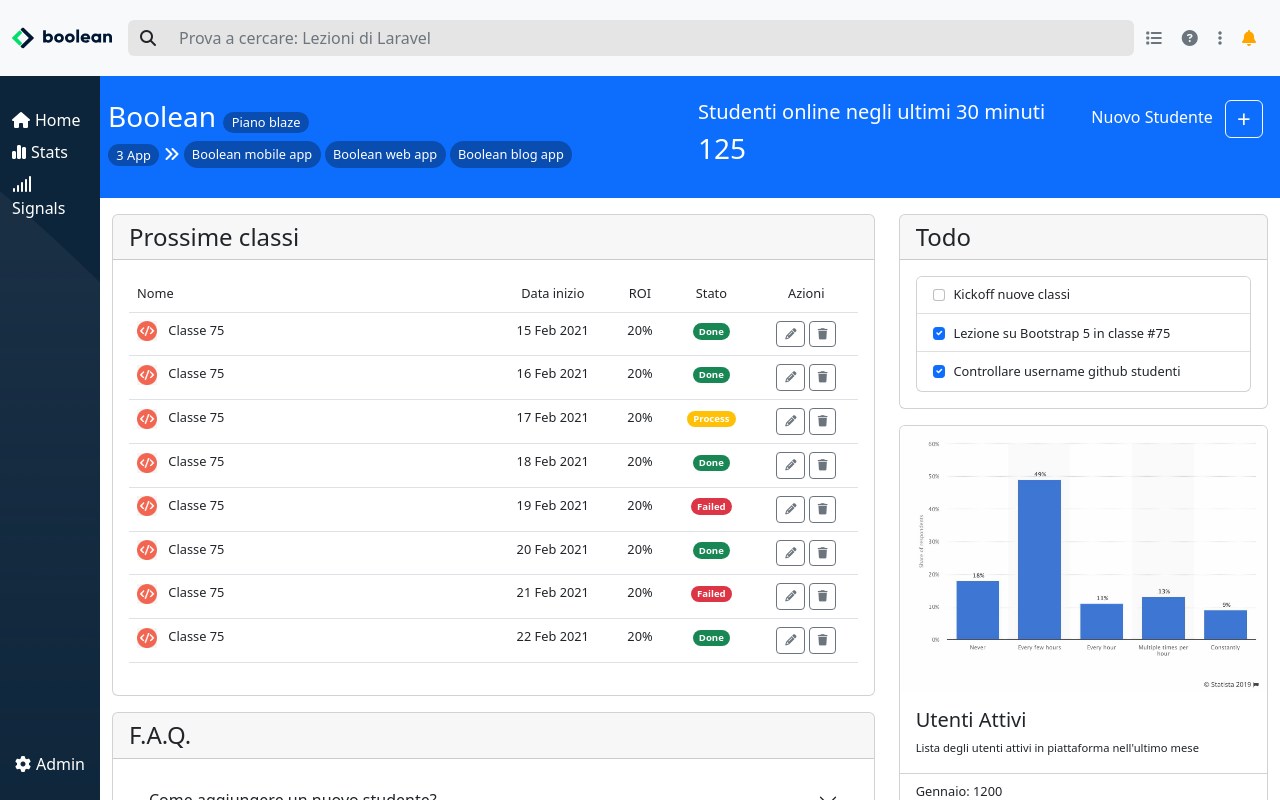
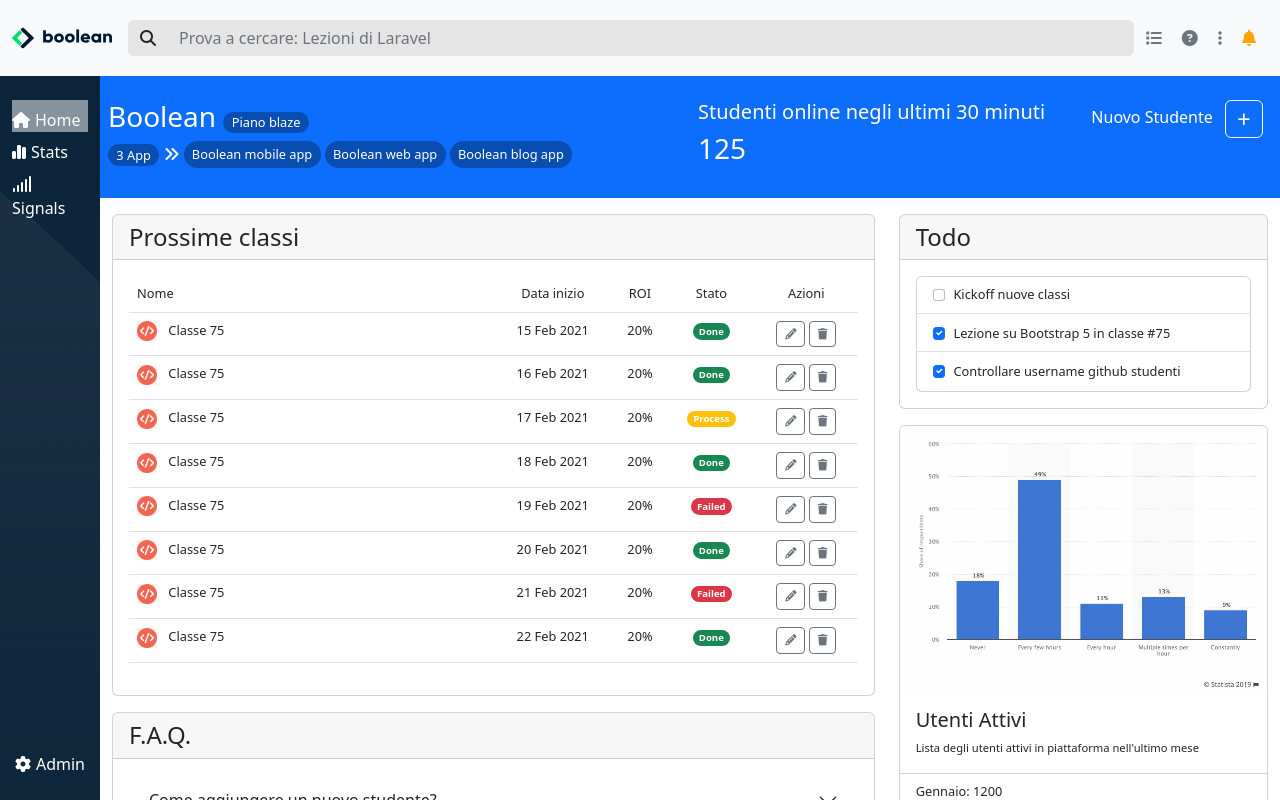
Before and after one commit to luigitarallo/html-css-bootstrap-dashboard, a plain HTML site: page index.html in a window 1280 px wide. In both pictures the pointer is over the item "Home". Drawn offline with nearby package versions, Linux system fonts and the light colour scheme.

Commit message:
style: add hover on li elements

```diff
--- a/css/style.css
+++ b/css/style.css
@@ -84,6 +84,15 @@ ul {
   display: inline-block;
   font-size: 1rem;
   margin-right: 5px;
+}
+
+#sidebar .icon_xl_text {
+  font-size: 0.8rem;
+}
+
+#sidebar li:hover {
+  background-color: rgba(255, 255, 255, 0.5);
+  cursor: pointer;
 }
 
 /* MAIN - CONTENT */
```
